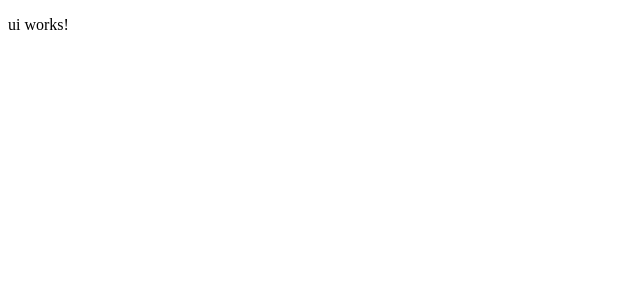
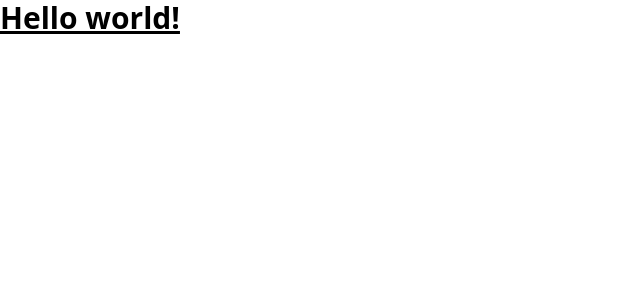
Before and after one commit to negin-khademi/test123, an Angular app: page /ui in a window 1280 px wide. Shown: the top 300 px of the page, without its empty margins (0-640 px from the left). Built offline with nearby package versions, Linux system fonts and the light colour scheme.

Commit message:
feat : install tailwind v3

```diff
--- a/package.json
+++ b/package.json
@@ -34,12 +34,15 @@
     "@angular/cli": "^20.1.1",
     "@angular/compiler-cli": "^20.1.0",
     "@types/jasmine": "~5.1.0",
+    "autoprefixer": "^10.4.21",
     "jasmine-core": "~5.8.0",
     "karma": "~6.4.0",
     "karma-chrome-launcher": "~3.2.0",
     "karma-coverage": "~2.2.0",
     "karma-jasmine": "~5.1.0",
     "karma-jasmine-html-reporter": "~2.1.0",
+    "postcss": "^8.5.6",
+    "tailwindcss": "^3.4.17",
     "typescript": "~5.8.2"
   }
 }
--- a/src/app/ui/ui.html
+++ b/src/app/ui/ui.html
@@ -1 +1,3 @@
-<p>ui works!</p>
+<h1 class="text-3xl font-bold underline">
+  Hello world!
+</h1>
--- a/src/styles.scss
+++ b/src/styles.scss
@@ -1 +1,4 @@
 /* You can add global styles to this file, and also import other style files */
+@tailwind base;
+@tailwind components;
+@tailwind utilities;
--- /dev/null
+++ b/tailwind.config.js
@@ -0,0 +1,8 @@
+/** @type {import('tailwindcss').Config} */
+module.exports = {
+  content: ["./src/**/*.{html,ts}"],
+  theme: {
+    extend: {},
+  },
+  plugins: [],
+};
```
Also changed, not shown: 1 other file (tests, documents, lock files or other folders).
